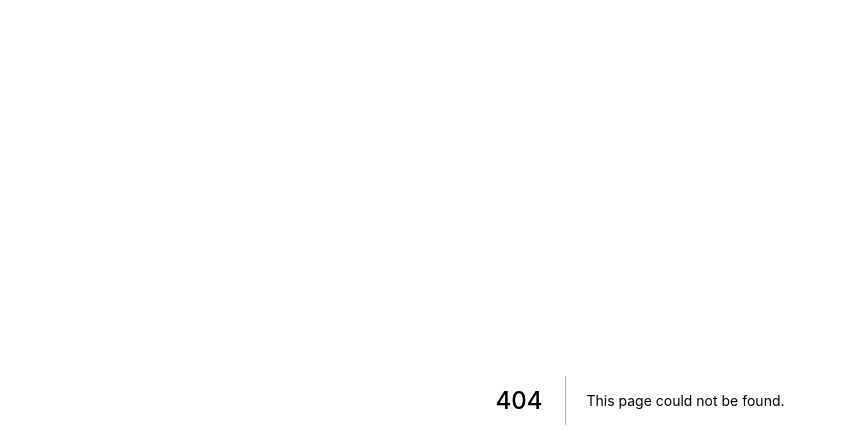
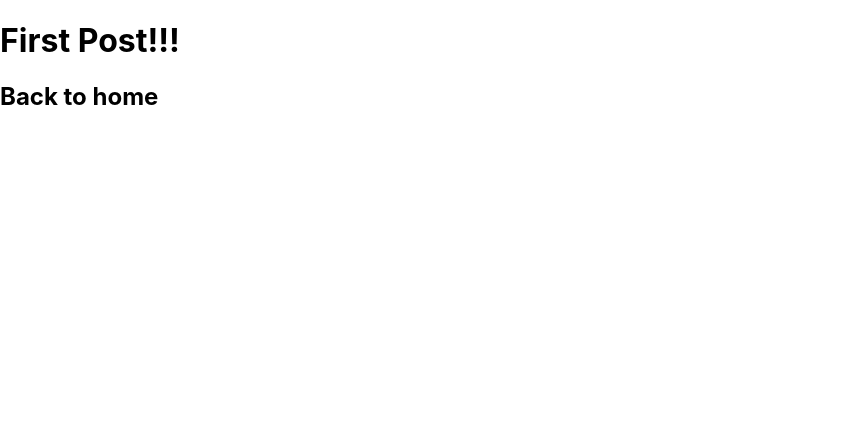
Before and after one commit to juhyunham/Next-JS---React, a Next.js app: page /posts/first-blog in a window 1280 px wide. Before the commit this address had no page. Shown: the top 448 px of the page, without its empty margins (0-846 px from the left). Built offline with nearby package versions, Linux system fonts and the light colour scheme.

Commit message:
next js basic1

```diff
--- /dev/null
+++ b/pages/posts/first-blog.tsx
@@ -0,0 +1,14 @@
+import Link from "next/link";
+
+export default function FirstPost() {
+  return (
+    <>
+      <h1>First Post!!!</h1>
+      <h2>
+        <Link href="/">
+          <a>Back to home</a>
+        </Link>
+      </h2>
+    </>
+  );
+}
```
Also changed, not shown: pages/index.js (+13 -15 lines), 1 other file (tests, documents, lock files or other folders).
